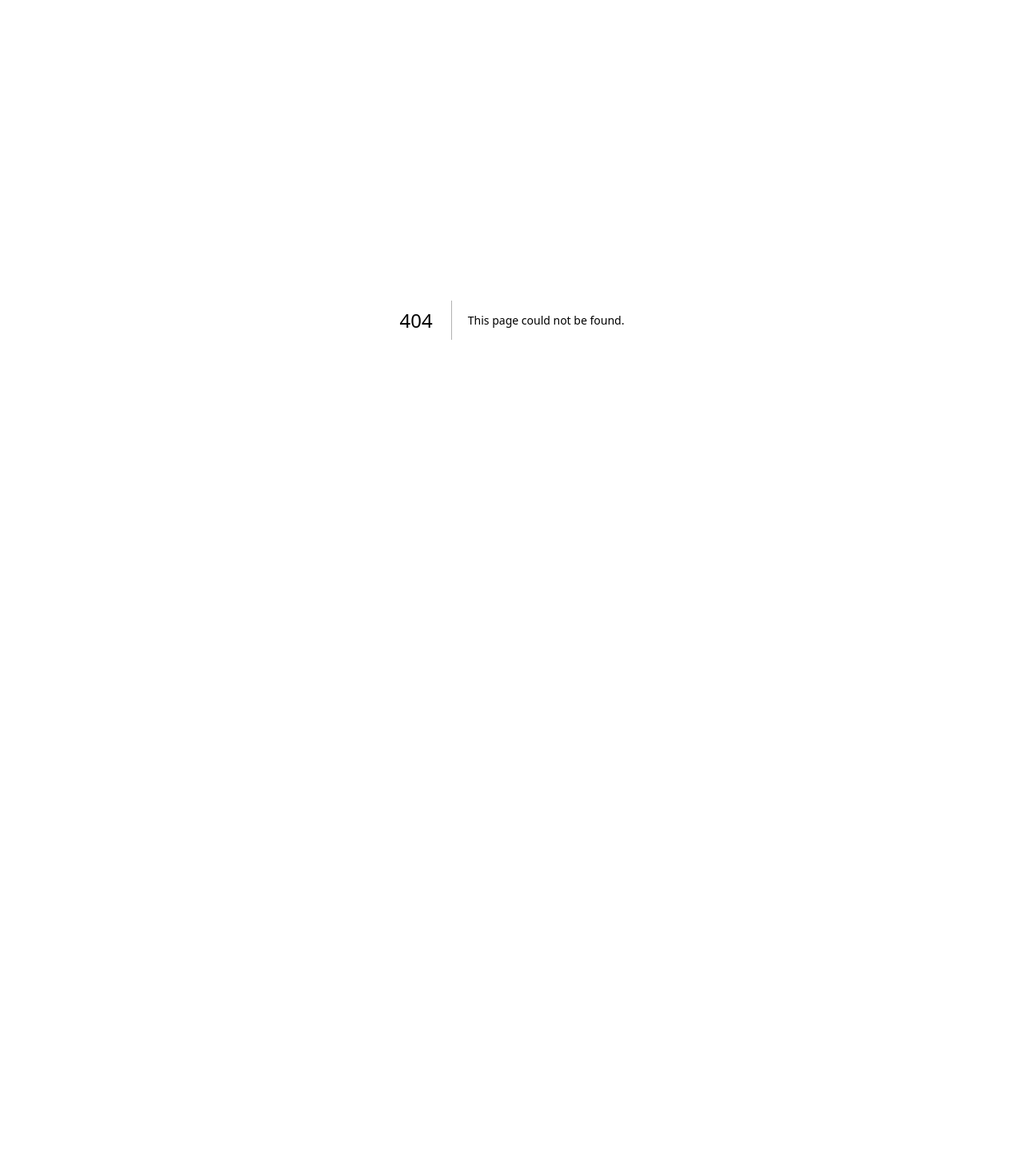
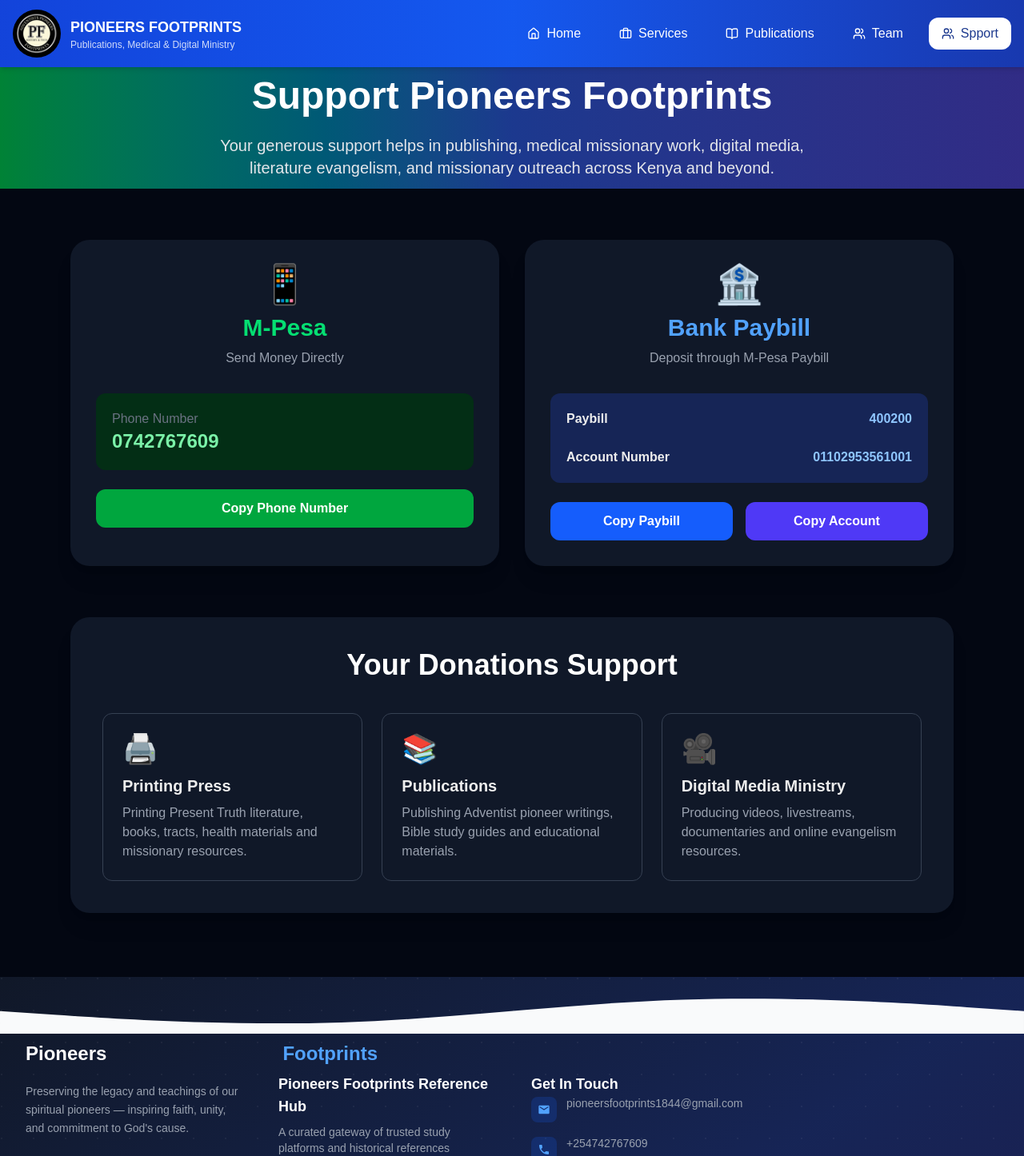
Before and after one commit to godfreyonyango365-blip/pioneersfootprints, a Next.js app: page /donate in a window 1280 px wide. Before the commit this address had no page. Shown: the top 1446 px of the page at 80% size. Before the commit the page ends 800 px from the top, so only its background shows below. Built offline with nearby package versions, Linux system fonts and the light colour scheme.

Commit message:
all changes made

```diff
--- /dev/null
+++ b/app/donate/page.tsx
@@ -0,0 +1,203 @@
+"use client";
+
+import React from "react";
+import Navbar from "@/components/Navbar";
+import Footer from "@/components/footer";
+
+export default function DonatePage() {
+  const mpesaNumber = "0742767609";
+  const paybill = "400200";
+  const account = "01102953561001";
+
+  const copyToClipboard = async (text: string) => {
+    try {
+      await navigator.clipboard.writeText(text);
+      alert("Copied successfully!");
+    } catch {
+      alert("Failed to copy.");
+    }
+  };
+
+  return (
+    <>
+      {/* Header */}
+      <Navbar />
+
+      <main className="min-h-screen bg-gray-50 dark:bg-gray-950 transition-colors duration-300">
+
+        {/* Hero Section */}
+        <section className="bg-gradient-to-r from-green-700 via-blue-900 to-indigo-900 text-white py-3">
+          <div className="max-w-6xl mx-auto px-6 text-center">
+            <h1 className="text-5xl font-extrabold mb-6">
+              Support Pioneers Footprints
+            </h1>
+
+            <p className="text-xl text-gray-200 max-w-3xl mx-auto">
+              Your generous support helps in publishing, medical missionary work, digital media,
+              literature evangelism, and missionary outreach across Kenya and
+              beyond.
+            </p>
+          </div>
+        </section>
+
+        {/* Donation Cards */}
+        <section className="max-w-6xl mx-auto px-6 py-16 grid md:grid-cols-2 gap-8">
+
+          {/* MPESA */}
+          <div className="bg-white dark:bg-gray-900 rounded-3xl shadow-xl p-8">
+
+            <div className="text-center mb-8">
+              <div className="text-5xl mb-3">📱</div>
+
+              <h2 className="text-3xl font-bold text-green-700 dark:text-green-400">
+                M-Pesa
+              </h2>
+
+              <p className="text-gray-600 dark:text-gray-400 mt-2">
+                Send Money Directly
+              </p>
+            </div>
+
+            <div className="bg-green-50 dark:bg-green-950 rounded-xl p-5 space-y-4">
+
+              <div>
+                <p className="text-gray-500">Phone Number</p>
+
+                <h3 className="text-2xl font-bold text-green-700 dark:text-green-300">
+                  {mpesaNumber}
+                </h3>
+              </div>
+
+            </div>
+
+            <button
+              onClick={() => copyToClipboard(mpesaNumber)}
+              className="mt-6 w-full bg-green-600 hover:bg-green-700 text-white py-3 rounded-xl font-semibold transition"
+            >
+              Copy Phone Number
+            </button>
+
+          </div>
+
+          {/* BANK */}
+          <div className="bg-white dark:bg-gray-900 rounded-3xl shadow-xl p-8">
+
+            <div className="text-center mb-8">
+
+              <div className="text-5xl mb-3">🏦</div>
+
+              <h2 className="text-3xl font-bold text-blue-700 dark:text-blue-400">
+                Bank Paybill
+              </h2>
+
+              <p className="text-gray-600 dark:text-gray-400 mt-2">
+                Deposit through M-Pesa Paybill
+              </p>
+
+            </div>
+
+            <div className="bg-blue-50 dark:bg-blue-950 rounded-xl p-5 space-y-6">
+
+              <div className="flex justify-between">
+                <span className="font-semibold">Paybill</span>
+
+                <span className="font-bold text-blue-700 dark:text-blue-300">
+                  {paybill}
+                </span>
+              </div>
+
+              <div className="flex justify-between">
+                <span className="font-semibold">Account Number</span>
+
+                <span className="font-bold text-blue-700 dark:text-blue-300">
+                  {account}
+                </span>
+              </div>
+
+            </div>
+
+            <div className="grid grid-cols-2 gap-4 mt-6">
+
+              <button
+                onClick={() => copyToClipboard(paybill)}
+                className="bg-blue-600 hover:bg-blue-700 text-white py-3 rounded-xl font-semibold transition"
+              >
+                Copy Paybill
+              </button>
+
+              <button
+                onClick={() => copyToClipboard(account)}
+                className="bg-indigo-600 hover:bg-indigo-700 text-white py-3 rounded-xl font-semibold transition"
+              >
+                Copy Account
+              </button>
+
+            </div>
+
+          </div>
+
+        </section>
+
+        {/* Ministry Section */}
+        <section className="max-w-6xl mx-auto px-6 pb-20">
+
+          <div className="bg-white dark:bg-gray-900 rounded-3xl shadow-xl p-10">
+
+            <h2 className="text-4xl font-bold text-center mb-10 text-gray-900 dark:text-white">
+              Your Donations Support
+            </h2>
+
+            <div className="grid sm:grid-cols-2 lg:grid-cols-3 gap-6">
+
+              <div className="rounded-xl border dark:border-gray-700 p-6">
+                <div className="text-4xl mb-3">🖨️</div>
+                <h3 className="font-bold text-xl mb-2">
+                  Printing Press
+                </h3>
+
+                <p className="text-gray-600 dark:text-gray-400">
+                  Printing Present Truth literature, books, tracts,
+                  health materials and missionary resources.
+                </p>
+              </div>
+
+              <div className="rounded-xl border dark:border-gray-700 p-6">
+                <div className="text-4xl mb-3">📚</div>
+                <h3 className="font-bold text-xl mb-2">
+                  Publications
+                </h3>
+
+                <p className="text-gray-600 dark:text-gray-400">
+                  Publishing Adventist pioneer writings,
+                  Bible study guides and educational materials.
+                </p>
+              </div>
+
+
+              <div className="rounded-xl border dark:border-gray-700 p-6">
+                <div className="text-4xl mb-3">🎥</div>
+                <h3 className="font-bold text-xl mb-2">
+                  Digital Media Ministry
+                </h3>
+
+                <p className="text-gray-600 dark:text-gray-400">
+                  Producing videos, livestreams,
+                  documentaries and online evangelism resources.
+                </p>
+              </div>
+
+
+
+            </div>
+
+          </div>
+
+        </section>
+
+      </main>
+
+      {/* Footer */}
+      <Footer />
+    </>
+  );
+}
--- a/components/Navbar.tsx
+++ b/components/Navbar.tsx
@@ -12,6 +12,7 @@
   { name: "Services", href: "/services", icon: Briefcase },
   { name: "Publications", href: "/publications", icon: BookOpen },
   { name: "Team", href: "/team", icon: Users },
+  { name: "Spport", href: "/donate", icon: Users },
 
 ];
 
--- a/components/footer.tsx
+++ b/components/footer.tsx
@@ -97,8 +97,8 @@
                 { name: "Advent AI", url: "https://adventai.app/" },
                 { name: "Advent Nurutech", url: "https://www.adventnurutech.xyz/" },
                 { name: "Nuru Shop", url: "https://nurushop.co.ke/" },
-                { name: " Remsam Homestade", url: "https://https://remsamhomestead.com//" },
-                 { name: " Gospel Sounders Ministry", url: "https://www.gspublicationsandmissions.org//" },
+                { name: " Remsam Homestade", url: "https://https://remsamhomestead.com/" },
+                 { name: " Gospel Sounders Ministry", url: "https://www.gspublicationsandmissions.org/" },
               ].map((site, index) => (
                 <a key={index} href={site.url} target="_blank" rel="noopener noreferrer" className="block p-4 rounded-xl bg-gray-800/40 hover:bg-blue-600/20 border border-gray-700 hover:border-blue-500 transition-all duration-300 group">
                   <div className="flex items-center gap-3">
--- a/components/sections/hero.tsx
+++ b/components/sections/hero.tsx
@@ -110,11 +110,12 @@
             </Link>
 
             <Link
-              href="/publications"
+              href="/donate"
               className="rounded-xl border-2 border-blue-300 px-8 py-4 text-white transition hover:bg-white/10"
             >
-              View Resources
+              Support
             </Link>
+
 
             <Link
               href="/team"
--- a/components/sidebar.tsx
+++ b/components/sidebar.tsx
@@ -3,7 +3,7 @@
 import Link from "next/link";
 import Image from "next/image";
 import { usePathname } from "next/navigation";
-import { X, Briefcase, BookOpen, House, Users } from "@/components/icon";
+import { X, Briefcase, BookOpen, House, Users, } from "@/components/icon";
 import { motion, AnimatePresence } from "framer-motion";
 
 const sidebarItems = [
@@ -11,6 +11,7 @@
   { name: "Services", href: "/services", icon: Briefcase },
   { name: "Publications", href: "/publications", icon: BookOpen },
   { name: "Team", href: "/team", icon: Users },
+   { name: "Sopport", href: "/donate", icon: Users },
 ];
 
 interface SidebarProps {
```
